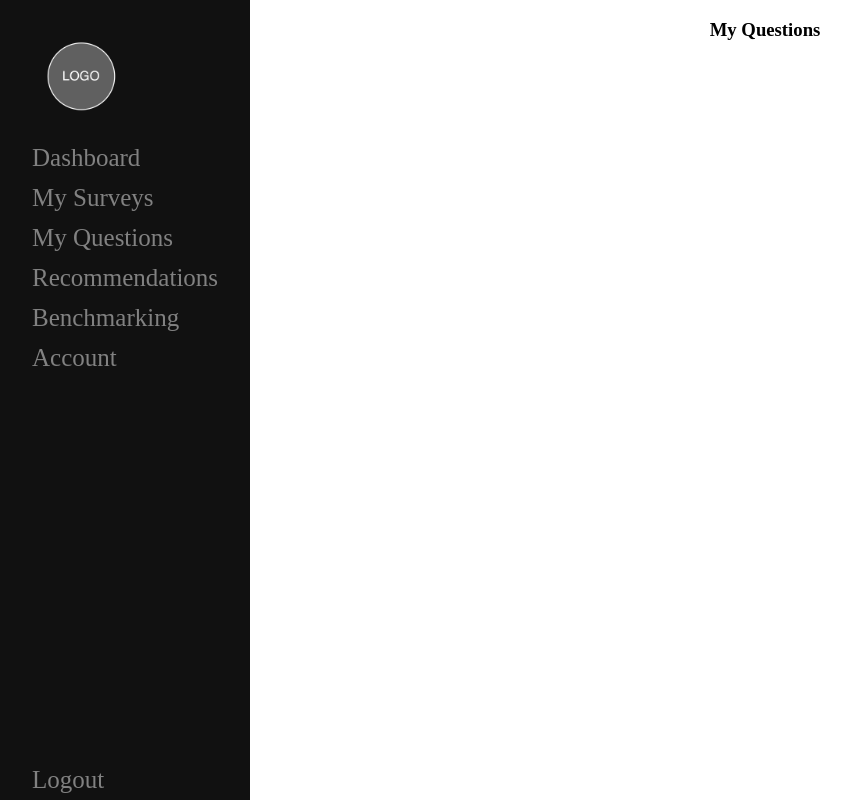
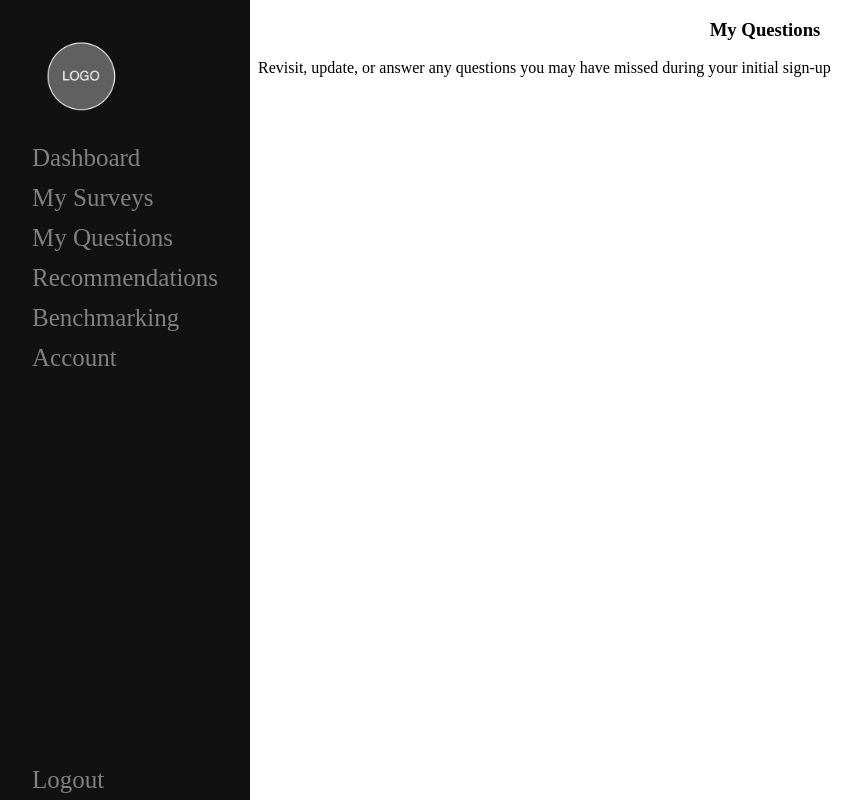
Before and after one commit to culfri09/Kallos, a Flask app: page /bank_questions in a window 1280 px wide. Shown: the whole page, without its empty margins (0-862 px from the left). Run offline with Flask 3, Linux system fonts and the light colour scheme; the visitor is signed in with stand-in values (Sample User, id 1).

Commit message:
iteration 4
Add explanations on how to modify surveys and question banks

```diff
--- a/website/template/questions.html
+++ b/website/template/questions.html
@@ -4,6 +4,7 @@
 <div class="main">
     <form method="POST" action="/changed_answers_submission">
         <h3 align="center">My Questions</h3>
+        <p>Revisit, update, or answer any questions you may have missed during your initial sign-up</p>
         <div>
             {% for answer in answers %}
             <label for="benchmarkCompanies">Which companies do you regularly benchmark against in terms of products/services
```
